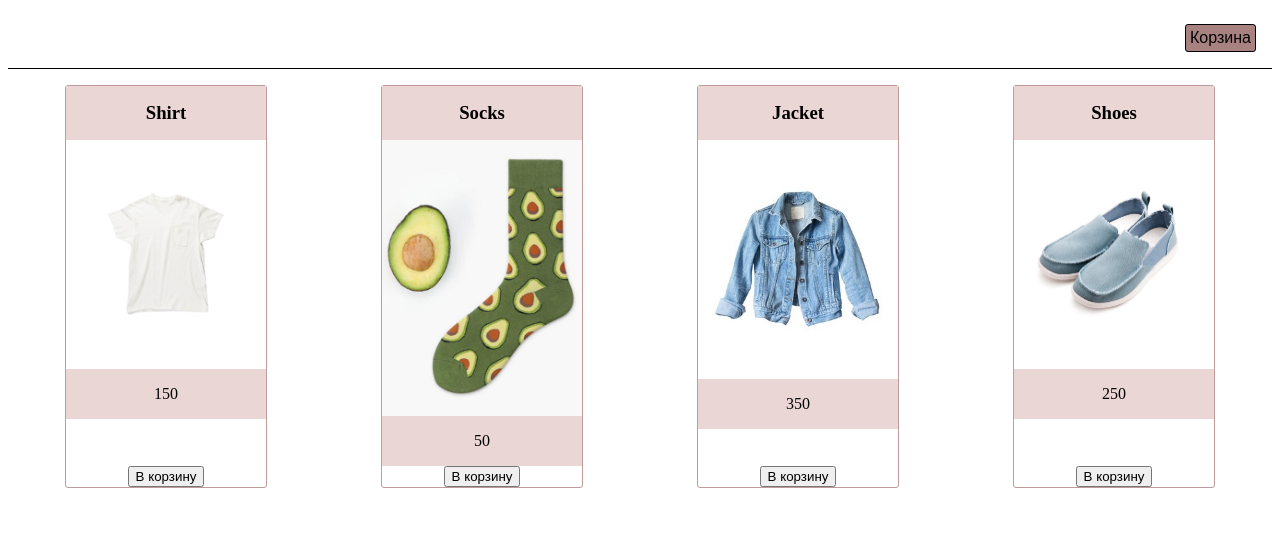
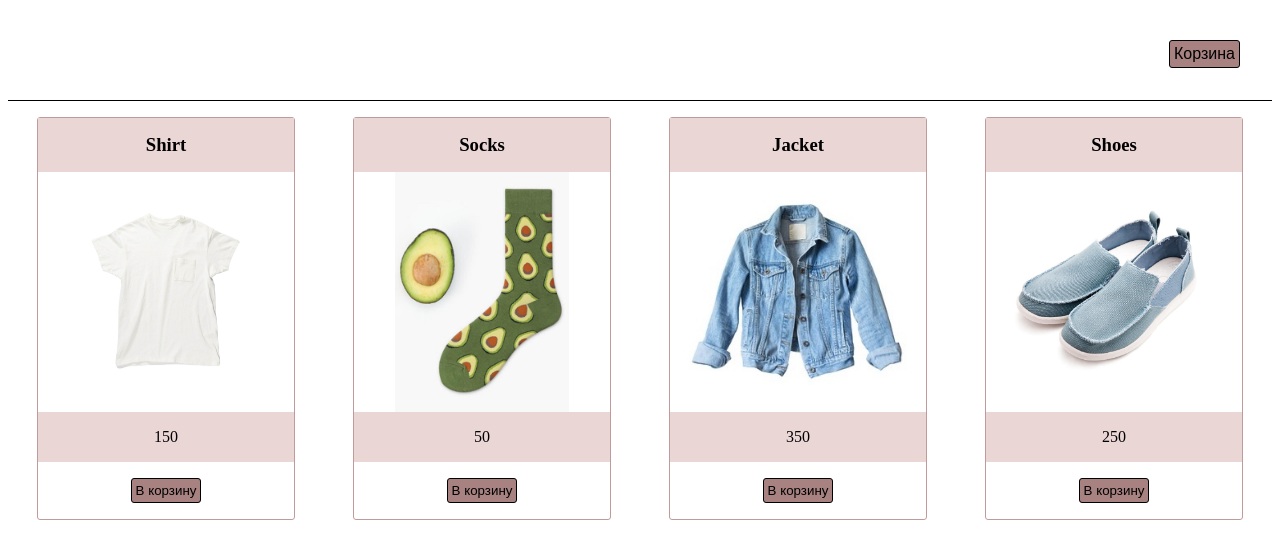
Before and after one commit to yuliaosipova/js_part2, a plain HTML site: page HW2/index.html in a window 1280 px wide. Drawn offline with Linux system fonts and the light colour scheme.

Commit message:
Посмотрела разбор дз в третьем уроке и немного доработала код, использовав reduce. Использовала его в корзине, где это уместнее, чем в goodsList.

```diff
--- a/HW2/script.js
+++ b/HW2/script.js
@@ -6,7 +6,7 @@ class GoodsItem {
     this.img = img;
   }
   render() {
-    return `<div class="goodsItem"><h3>${this.title}</h3><img src="${this.img}" class="goodsImg"><p>${this.price}</p><button class="btnGoodsItem" onclick="onBtnGoodsItem('${this.title}', '${this.price}')">В корзину</button></div>`;
+    return `<div class="goodsItem"><h3>${this.title}</h3><div class="goodsImgContainer"><img src="${this.img}" class="goodsImg"></div><p>${this.price}</p><button class="btnGoodsItem" onclick="onBtnGoodsItem('${this.title}', '${this.price}')">В корзину</button></div>`;
   }
 }
 
@@ -49,11 +49,13 @@ class Basket {
   }
   render() {
     let innerHtml = "";
-    let counter = 0;
+    // let counter = 0;
     this.goodsBasket.forEach(good => {
       innerHtml += good.render();
-      counter += good.getPrice();
+      // counter += good.getPrice();
     });
+    let counter = this.goodsBasket.reduce((accum, currentValue) => accum + currentValue.getPrice(), 0);
+
     document.getElementsByClassName("basketList")[0].innerHTML = innerHtml + `<div class="sumBasket"><p>${counter}</p></div>`;
   }
 }
--- a/HW2/style.css
+++ b/HW2/style.css
@@ -5,16 +5,19 @@ header {
     justify-content: flex-end;
     margin-bottom: 16px;
 }
-.cartButton {
+.cartButton,
+.btnGoodsItem {
     border: 1px solid #000;
     border-radius: 3px;
     text-align: center;
     padding: 4px;
     background-color: rgb(168, 129, 129);
     font-family: sans-serif;
+    margin: 16px;
 }
 
-.cartButton:hover {
+.cartButton:hover,
+.btnGoodsItem:hover {
     background-color: rgba(56, 45, 45, 0.63);
 }
 
@@ -25,7 +28,13 @@ header {
 }
 
 .goodsImg {
-    width: 200px;
+    max-height: 100%;
+    max-width: 100%;
+}
+.goodsImgContainer {
+    height: 30vh;
+    display: flex;
+    align-items: center;
 }
 
 .goodsItem {
@@ -35,6 +44,7 @@ header {
     flex-direction: column;
     justify-content: space-between;
     align-items: center;
+    width: 20vw;
 }
 
 h3,
```
